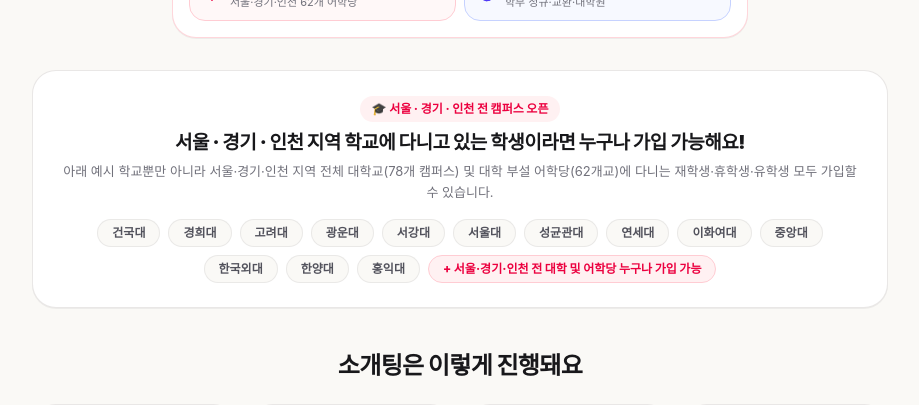
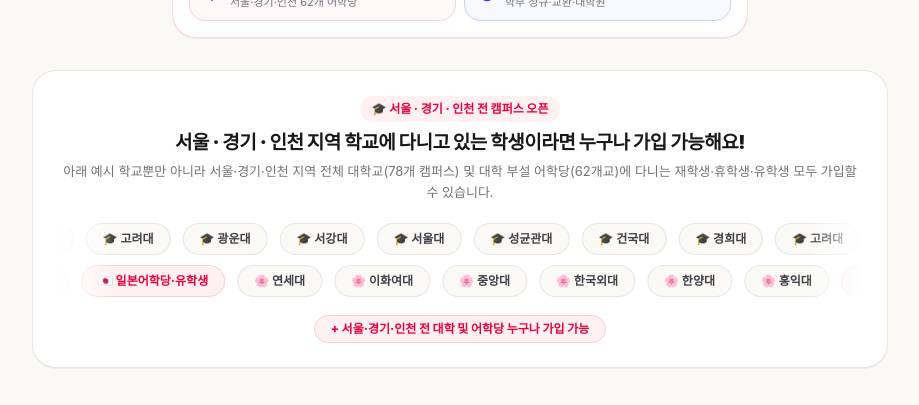
Before and after one commit to darkhos/ondo-campus, a Next.js app: page / in a window 1280 px wide. Shown: the part 667-1072 px from the top of the page, without its empty margins (180-1099 px from the left). Built offline with nearby package versions, Linux system fonts and the light colour scheme; no server answers; a web font is replaced by a local one.

Commit message:
feat: add smooth infinite marquee for participating universities on landing page

```diff
--- a/src/app/globals.css
+++ b/src/app/globals.css
@@ -39,6 +39,60 @@
   50% {
     transform: scaleY(1);
   }
+}
+
+@keyframes ondo-marquee-left {
+  0% {
+    transform: translate3d(0%, 0, 0);
+  }
+  100% {
+    transform: translate3d(-50%, 0, 0);
+  }
+}
+
+@keyframes ondo-marquee-right {
+  0% {
+    transform: translate3d(-50%, 0, 0);
+  }
+  100% {
+    transform: translate3d(0%, 0, 0);
+  }
+}
+
+.ondo-marquee-wrap {
+  mask-image: linear-gradient(
+    to right,
+    transparent,
+    black 7%,
+    black 93%,
+    transparent
+  );
+  -webkit-mask-image: linear-gradient(
+    to right,
+    transparent,
+    black 7%,
+    black 93%,
+    transparent
+  );
+}
+
+.ondo-marquee-track-left {
+  display: flex;
+  width: max-content;
+  animation: ondo-marquee-left 24s linear infinite;
+}
+
+.ondo-marquee-track-right {
+  display: flex;
+  width: max-content;
+  animation: ondo-marquee-right 26s linear infinite;
+}
+
+.ondo-marquee-wrap:hover .ondo-marquee-track-left,
+.ondo-marquee-wrap:hover .ondo-marquee-track-right,
+.ondo-marquee-wrap:active .ondo-marquee-track-left,
+.ondo-marquee-wrap:active .ondo-marquee-track-right {
+  animation-play-state: paused;
 }
 
 .animate-fade-in {
--- a/src/components/landing-screen.tsx
+++ b/src/components/landing-screen.tsx
@@ -118,6 +118,11 @@
   };
 
   const univs = isJa ? PARTICIPATING_UNIVS_JA : PARTICIPATING_UNIVS_KO;
+  const univRow1 = univs.slice(0, 7);
+  const univRow2 = [
+    ...univs.slice(7),
+    isJa ? "🇯🇵 日本語学堂・留学生" : "🇯🇵 일본어학당·유학생",
+  ];
   const reviews = isJa ? REVIEWS_JA : REVIEWS_KO;
 
   useEffect(() => {
@@ -330,8 +335,8 @@
           </div>
         </section>
 
-        {/* University Eligibility & Text Pills (광운대 맨 앞 배치) */}
-        <section className="mt-5 rounded-3xl border border-stone-200/90 bg-white p-4 text-center shadow-2xs sm:mt-8 sm:p-6">
+        {/* University Eligibility & Flowing Marquee Pills */}
+        <section className="mt-5 overflow-hidden rounded-3xl border border-stone-200/90 bg-white p-4 text-center shadow-2xs sm:mt-8 sm:p-6">
           <span className="inline-flex items-center gap-1.5 rounded-full bg-rose-50 px-3 py-1 text-[11px] font-extrabold text-rose-600 sm:text-[12px]">
             🎓 {isJa ? "首都圏キャンパス全域対応" : "서울 · 경기 · 인천 전 캠퍼스 오픈"}
           </span>
@@ -346,16 +351,41 @@
               : "아래 예시 학교뿐만 아니라 서울·경기·인천 지역 전체 대학교(78개 캠퍼스) 및 대학 부설 어학당(62개교)에 다니는 재학생·휴학생·유학생 모두 가입할 수 있습니다."}
           </p>
 
-          <div className="mt-3 flex flex-wrap justify-center gap-1.5 sm:mt-4 sm:gap-2">
-            {univs.map((u) => (
-              <span
-                key={u}
-                className="rounded-full border border-stone-200/80 bg-[#FAF9F6] px-3 py-1 text-[11.5px] font-semibold text-zinc-600 sm:px-3.5 sm:text-[12px]"
-              >
-                {u}
-              </span>
-            ))}
-            <span className="rounded-full border border-rose-200 bg-rose-50 px-3 py-1 text-[11.5px] font-extrabold text-rose-600 sm:px-3.5 sm:text-[12px]">
+          <div className="ondo-marquee-wrap mt-3.5 space-y-2 overflow-hidden py-1 sm:mt-4 sm:space-y-2.5">
+            {/* Row 1: Flows Left */}
+            <div className="ondo-marquee-track-left">
+              {[...univRow1, ...univRow1].map((u, idx) => (
+                <span
+                  key={`r1-${idx}-${u}`}
+                  className="mx-1 shrink-0 rounded-full border border-stone-200/90 bg-[#FAF9F6] px-3.5 py-1.5 text-[11.5px] font-bold text-zinc-700 transition-colors hover:border-rose-400 hover:bg-rose-50/60 hover:text-rose-600 sm:mx-1.5 sm:px-4 sm:text-[12px]"
+                >
+                  🎓 {u}
+                </span>
+              ))}
+            </div>
+
+            {/* Row 2: Flows Right */}
+            <div className="ondo-marquee-track-right">
+              {[...univRow2, ...univRow2].map((u, idx) => {
+                const isJpTag = u.startsWith("🇯🇵");
+                return (
+                  <span
+                    key={`r2-${idx}-${u}`}
+                    className={
+                      isJpTag
+                        ? "mx-1 shrink-0 rounded-full border border-rose-200 bg-rose-50 px-3.5 py-1.5 text-[11.5px] font-extrabold text-rose-600 sm:mx-1.5 sm:px-4 sm:text-[12px]"
+                        : "mx-1 shrink-0 rounded-full border border-stone-200/90 bg-[#FAF9F6] px-3.5 py-1.5 text-[11.5px] font-bold text-zinc-700 transition-colors hover:border-rose-400 hover:bg-rose-50/60 hover:text-rose-600 sm:mx-1.5 sm:px-4 sm:text-[12px]"
+                    }
+                  >
+                    {isJpTag ? u : `🌸 ${u}`}
+                  </span>
+                );
+              })}
+            </div>
+          </div>
+
+          <div className="mt-3 flex justify-center sm:mt-3.5">
+            <span className="rounded-full border border-rose-200 bg-rose-50 px-3.5 py-1 text-[11.5px] font-extrabold text-rose-600 sm:px-4 sm:text-[12px]">
               {isJa
                 ? "+ ソウル・京畿・仁川の全大学・語学堂 登録可能"
                 : "+ 서울·경기·인천 전 대학 및 어학당 누구나 가입 가능"}
```
